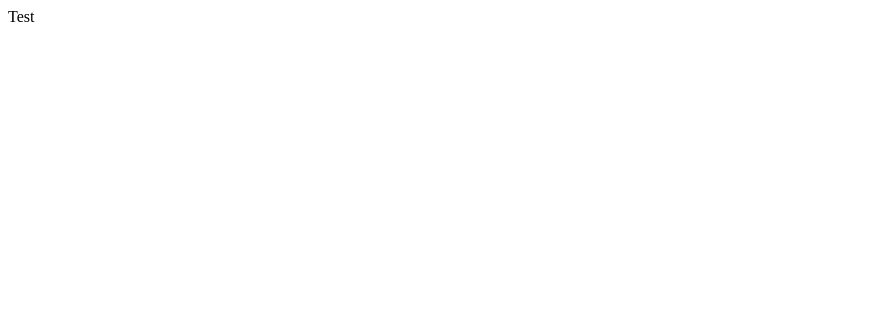
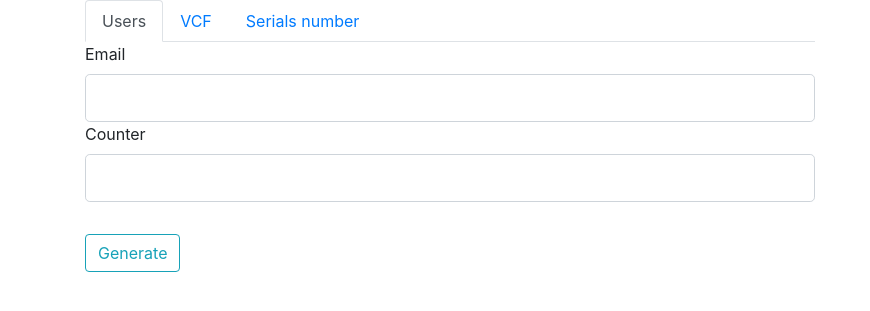
Before and after one commit to IronMan90/simple-tools, a Flask app: page / in a window 1280 px wide. Before the commit the part shown is almost empty. Shown: the top 311 px of the page, without its empty margins (0-870 px from the left). Run offline with Flask 2, Linux system fonts and the light colour scheme; some libraries are stand-ins or nearby versions.

Commit message:
Next test commit

```diff
--- /dev/null
+++ b/main/forms.py
@@ -0,0 +1,19 @@
+from flask_wtf import FlaskForm
+from wtforms import FieldList, FormField, StringField, IntegerField, SubmitField
+from wtforms.validators import NumberRange, DataRequired
+
+
+class UsersForm(FlaskForm):
+    email = StringField('Email')
+    count = IntegerField('Counter', validators=[DataRequired(), NumberRange(min=1, max=10 ** 4)])
+    submit = SubmitField('Generate')
+
+
+class VcfForm(FlaskForm):
+    count = IntegerField('Counter', validators=[DataRequired(), NumberRange(min=1, max=10 ** 4)])
+    submit = SubmitField('Generate')
+
+
+class SerialsForm(FlaskForm):
+    count = IntegerField('Counter', validators=[DataRequired(), NumberRange(min=1, max=10 ** 4)])
+    submit = SubmitField('Generate')
--- a/main/routes.py
+++ b/main/routes.py
@@ -1,7 +1,79 @@
+import faker
 from flask import render_template, url_for, redirect
 from main import app
+from main.forms import UsersForm, VcfForm, SerialsForm
+
+fake = faker.Faker()
+local_user = ''
+
+
+class Results:
+    def __init__(self, test):
+        self.test = test
+
+    def get_test(self):
+        return self.test
+
+    def set_test(self, test):
+        self.test = test
+
+
+p = Results('')
+
+
+def generate_full_name():
+    return fake.name()
+
+
+def generate_local_users(t):
+    local_users = ''
+    for i in range(0, t):
+        fullname = generate_full_name()
+        names = fullname.split(' ')
+        email = f'{names[0].lower()}.{names[1].lower()}@proget.pl'
+        nickname = f'{names[0][0].lower()}{names[1].lower()}'
+        local_users += email + ';' + names[0] + ';' + names[1] + ';' + nickname + '\n'
+    local_user = local_users
+    p.set_test(local_user)
+    return local_users[:-1]
 
 
 @app.route('/')
 def home():
-    return render_template('home.html')
+    form = UsersForm()
+    vcf_form = VcfForm()
+    serials_form = SerialsForm()
+    return render_template('home.html', form=form, vcf_form=vcf_form, serials_form=serials_form)
+
+
+@app.route('/results')
+def results():
+    t = p.get_test()
+    return render_template('users.html', t=t)
+
+
+@app.route('/generate_users', methods=['GET', 'POST'])
+def user():
+    form = UsersForm()
+    if form.validate_on_submit():
+        generate_local_users(form.count.data)
+        return redirect(url_for('results'))
+    return render_template('home.html', form=form)
+
+
+@app.route('/generate_vcf', methods=['GET', 'POST'])
+def vcf():
+    vcf_form = VcfForm()
+    if vcf_form.validate_on_submit():
+        print(vcf_form.count.data)
+        return redirect(url_for('home'))
+    return render_template('home.html', vcf_form=vcf_form)
+
+
+@app.route('/generate_serials', methods=['GET', 'POST'])
+def serials():
+    serials_form = SerialsForm()
+    if serials_form.validate_on_submit():
+        print(serials_form.count.data)
+        return redirect(url_for('home'))
+    return render_template('home.html', serials_form=serials_form)
--- a/main/templates/home.html
+++ b/main/templates/home.html
@@ -1,10 +1,74 @@
-<!DOCTYPE html>
-<html lang="en">
-<head>
-    <meta charset="UTF-8">
-    <title>Title</title>
-</head>
-<body>
-Test
-</body>
-</html>
+{% extends "layout.html" %}
+{% block content %}
+<ul class="nav nav-tabs" id="myTab" role="tablist">
+    <li class="nav-item">
+        <a class="nav-link active" id="users-tab" data-toggle="tab" href="#home" role="tab" aria-controls="home"
+           aria-selected="true">Users</a>
+    </li>
+    <li class="nav-item">
+        <a class="nav-link" id="vcf-tab" data-toggle="tab" href="#profile" role="tab" aria-controls="profile"
+           aria-selected="false">VCF</a>
+    </li>
+    <li class="nav-item">
+        <a class="nav-link" id="serials-tab" data-toggle="tab" href="#contact" role="tab" aria-controls="contact"
+           aria-selected="false">Serials number</a>
+    </li>
+</ul>
+<div class="tab-content" id="myTabContent">
+    <div class="tab-pane fade show active" id="home" role="tabpanel" aria-labelledby="users-tab">
+        <form method="POST" action="{{ url_for('user') }}">
+            {{ form.csrf_token }}
+            <fieldset class="form-group">
+                <div class="form-group">
+                    {{ form.email.label(class="form-control-label") }}
+                    {{ form.email(class="form-control form-control-lg") }}
+                    {{ form.count.label(class="form-control-label") }}
+                    {{ form.count(class="form-control form-control-lg") }}
+                </div>
+            </fieldset>
+
+            <div class="form-group">
+                {{ form.submit(class="btn btn-outline-info") }}
+            </div>
+        </form>
+    </div>
+
+    <div class="tab-pane fade" id="profile" role="tabpanel" aria-labelledby="vcf-tab">
+        <fieldset class="form-group">
+            <div class="form-group">
+                <form method="POST" action="{{ url_for('vcf') }}">
+                    {{ form.csrf_token }}
+                    <fieldset class="form-group">
+                        <div class="form-group">
+                            {{ vcf_form.count.label(class="form-control-label") }}
+                            {{ vcf_form.count(class="form-control form-control-lg") }}
+                        </div>
+                    </fieldset>
+                    <div class="form-group">
+                        {{ vcf_form.submit(class="btn btn-outline-info") }}
+                    </div>
+                </form>
+            </div>
+        </fieldset>
+    </div>
+    <div class="tab-pane fade" id="contact" role="tabpanel" aria-labelledby="serials-tab">
+        <fieldset class="form-group">
+            <div class="form-group">
+                <form method="POST" action="{{ url_for('serials') }}">
+                    {{ form.csrf_token }}
+                    <fieldset class="form-group">
+                        <div class="form-group">
+                            {{ serials_form.count.label(class="form-control-label") }}
+                            {{ serials_form.count(class="form-control form-control-lg") }}
+                        </div>
+                    </fieldset>
+
+                    <div class="form-group">
+                        {{ serials_form.submit(class="btn btn-outline-info") }}
+                    </div>
+                </form>
+            </div>
+        </fieldset>
+    </div>
+</div>
+{% endblock content %}
--- /dev/null
+++ b/main/templates/layout.html
@@ -0,0 +1,50 @@
+<!DOCTYPE html>
+<html>
+<head>
+    <!-- Required meta tags -->
+    <meta charset="utf-8">
+    <meta name="viewport" content="width=device-width, initial-scale=1, shrink-to-fit=no">
+
+    <!-- Bootstrap CSS -->
+    <link rel="stylesheet" href="https://stackpath.bootstrapcdn.com/bootstrap/4.4.1/css/bootstrap.min.css" integrity="sha384-Vkoo8x4CGsO3+Hhxv8T/Q5PaXtkKtu6ug5TOeNV6gBiFeWPGFN9MuhOf23Q9Ifjh" crossorigin="anonymous">
+
+    <link rel="stylesheet" type="text/css" href="{{ url_for('static', filename='main.css') }}">
+
+    {% if title %}
+        <title>Przypominajka Paulinki- {{ title }}</title>
+    {% else %}
+        <title>Przypominajka Paulinki</title>
+    {% endif %}
+</head>
+<body>
+    <header class="site-header">
+      <nav class="navbar navbar-expand-md navbar-dark bg-steel fixed-top">
+
+      </nav>
+    </header>
+    <main role="main" class="container">
+      <div class="row">
+        <div class="col-md-8">
+          {% with messages = get_flashed_messages(with_categories=true) %}
+            {% if messages %}
+              {% for category, message in messages %}
+                <div class="alert alert-{{ category }}">
+                  {{ message }}
+                </div>
+              {% endfor %}
+            {% endif %}
+          {% endwith %}
+          {% block content %}{% endblock %}
+        </div>
+
+      </div>
+    </main>
+
+
+    <!-- Optional JavaScript -->
+    <!-- jQuery first, then Popper.js, then Bootstrap JS -->
+    <script src="https://code.jquery.com/jquery-3.4.1.slim.min.js" integrity="sha384-J6qa4849blE2+poT4WnyKhv5vZF5SrPo0iEjwBvKU7imGFAV0wwj1yYfoRSJoZ+n" crossorigin="anonymous"></script>
+    <script src="https://cdn.jsdelivr.net/npm/popper.js@1.16.0/dist/umd/popper.min.js" integrity="sha384-Q6E9RHvbIyZFJoft+2mJbHaEWldlvI9IOYy5n3zV9zzTtmI3UksdQRVvoxMfooAo" crossorigin="anonymous"></script>
+    <script src="https://stackpath.bootstrapcdn.com/bootstrap/4.4.1/js/bootstrap.min.js" integrity="sha384-wfSDF2E50Y2D1uUdj0O3uMBJnjuUD4Ih7YwaYd1iqfktj0Uod8GCExl3Og8ifwB6" crossorigin="anonymous"></script>
+</body>
+</html>
--- a/run.py
+++ b/run.py
@@ -1,4 +1,4 @@
 from main import app
 
 if __name__ == '__main__':
-    app.run(debug=False)
+    app.run(debug=True)
```
Also changed, not shown: main/templates/users.html (added, +29 -0 lines), main/static/main.css (added).
